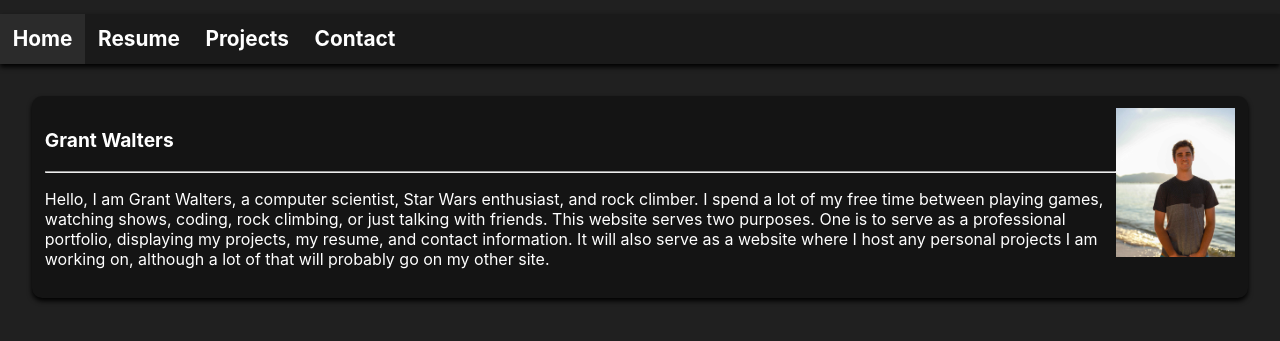
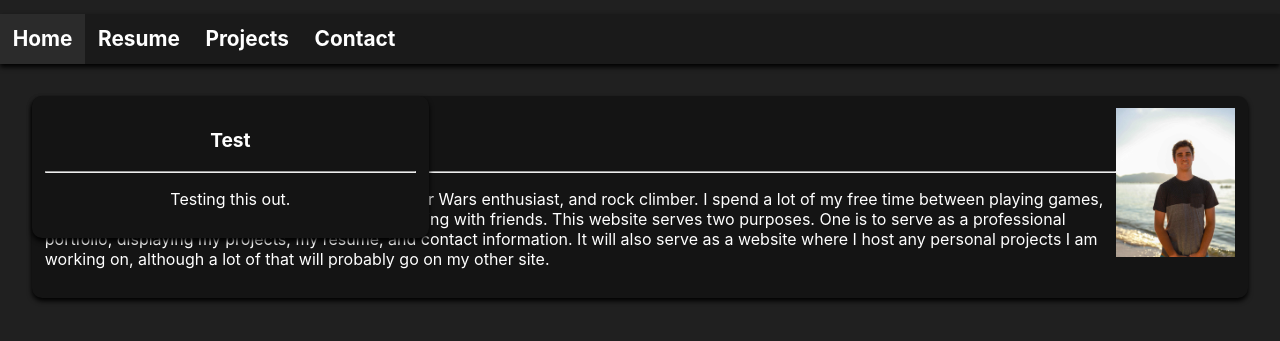
Before and after one commit to grant-walters/website, a React app: page / in a window 1280 px wide. Shown: the part 77-418 px from the top of the page. Built offline with nearby package versions, Linux system fonts and the light colour scheme.

Commit message:
Content Square

```diff
--- /dev/null
+++ b/src/Pages/ContentSquare.js
@@ -0,0 +1,16 @@
+import React from "react";
+
+class ContentSquare extends React.Component {
+	render() {
+		return (
+			<div className='contentSquare'>
+
+				<p className='heading'>{this.props.title}</p>
+				<hr />
+				<p>{this.props.description}</p>
+			</div>
+		);
+	}
+}
+// <img src={this.props.thumbnail} alt="Thumbnail" className="thumbnail" />
+export default ContentSquare;
--- a/src/Pages/Home.js
+++ b/src/Pages/Home.js
@@ -1,14 +1,18 @@
 import React from "react";
+import ContentSquare from "./ContentSquare"
 import prof_pic from "../prof_pic.jpg";
 
 class Home extends React.Component {
 	render() {
 		return (
-			<div className='content'>
-				<img src={prof_pic} alt="Portrait of Grant Walters" className="prof_pic" />
-				<p className='heading'>Grant Walters</p>
-				<hr />
-				<p>Hello, I am Grant Walters, a computer scientist, Star Wars enthusiast, and rock climber. I spend a lot of my free time between playing games, watching shows, coding, rock climbing, or just talking with friends. This website serves two purposes. One is to serve as a professional portfolio, displaying my projects, my resume, and contact information. It will also serve as a website where I host any personal projects I am working on, although a lot of that will probably go on my other site.</p>
+			<div>
+				<div className='content'>
+					<img src={prof_pic} alt="Portrait of Grant Walters" className="prof_pic" />
+					<p className='heading'>Grant Walters</p>
+					<hr />
+					<p>Hello, I am Grant Walters, a computer scientist, Star Wars enthusiast, and rock climber. I spend a lot of my free time between playing games, watching shows, coding, rock climbing, or just talking with friends. This website serves two purposes. One is to serve as a professional portfolio, displaying my projects, my resume, and contact information. It will also serve as a website where I host any personal projects I am working on, although a lot of that will probably go on my other site.</p>
+				</div>
+				<ContentSquare title="Test" description="Testing this out."/>
 			</div>
 		);
 	}
--- a/src/main.css
+++ b/src/main.css
@@ -90,3 +90,22 @@ code {
 	float: right;
 	width: 10%;
 }
+
+.contentSquare {
+	cursor: pointer;
+	text-align: center;
+	display: inline;
+	position: absolute;
+	margin: 2.5%;
+	box-shadow: 0px 3px 5px black;
+	background-color: #141414;
+	color: white;
+	padding: 1%;
+	border-radius: 10px;
+	width: 29%;
+}
+
+.contentSquare:hover {
+	margin: 2%;
+	padding: 1.5%;
+}
```
